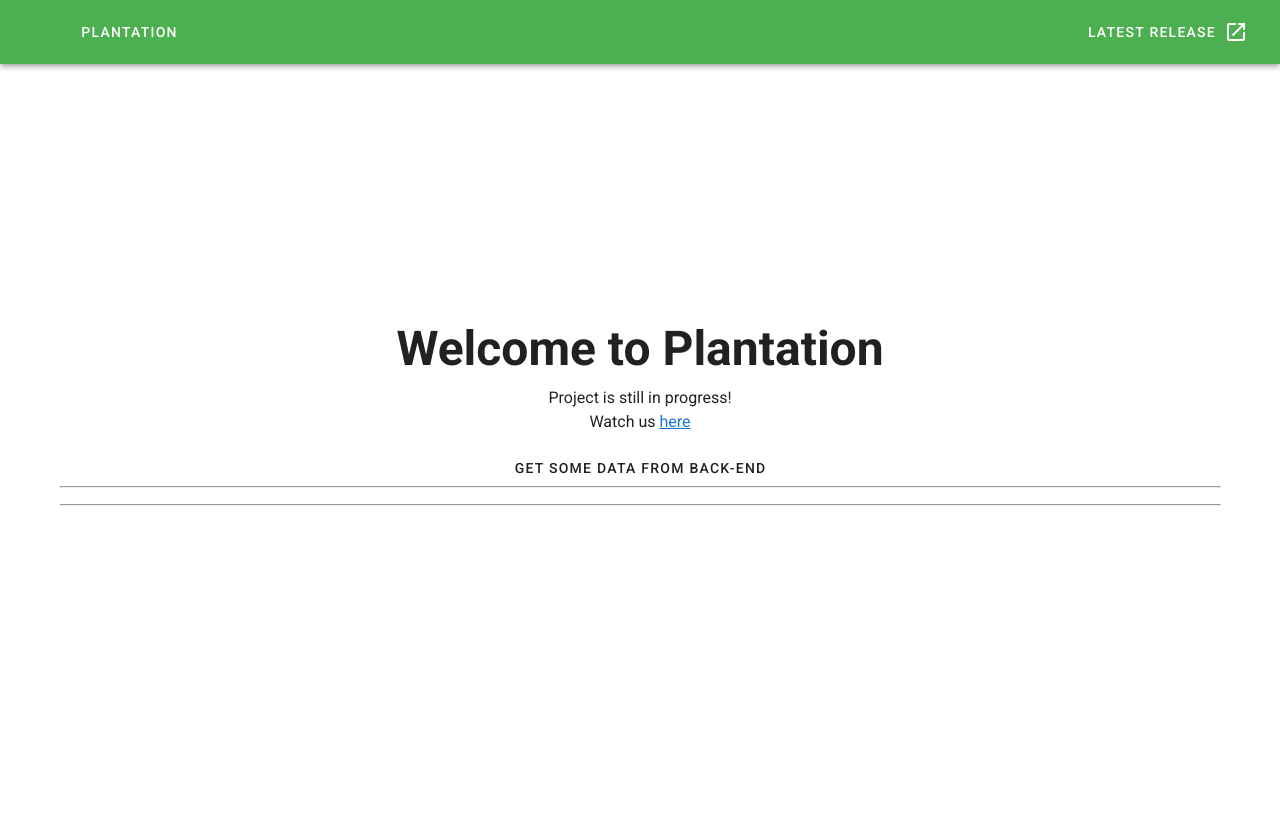
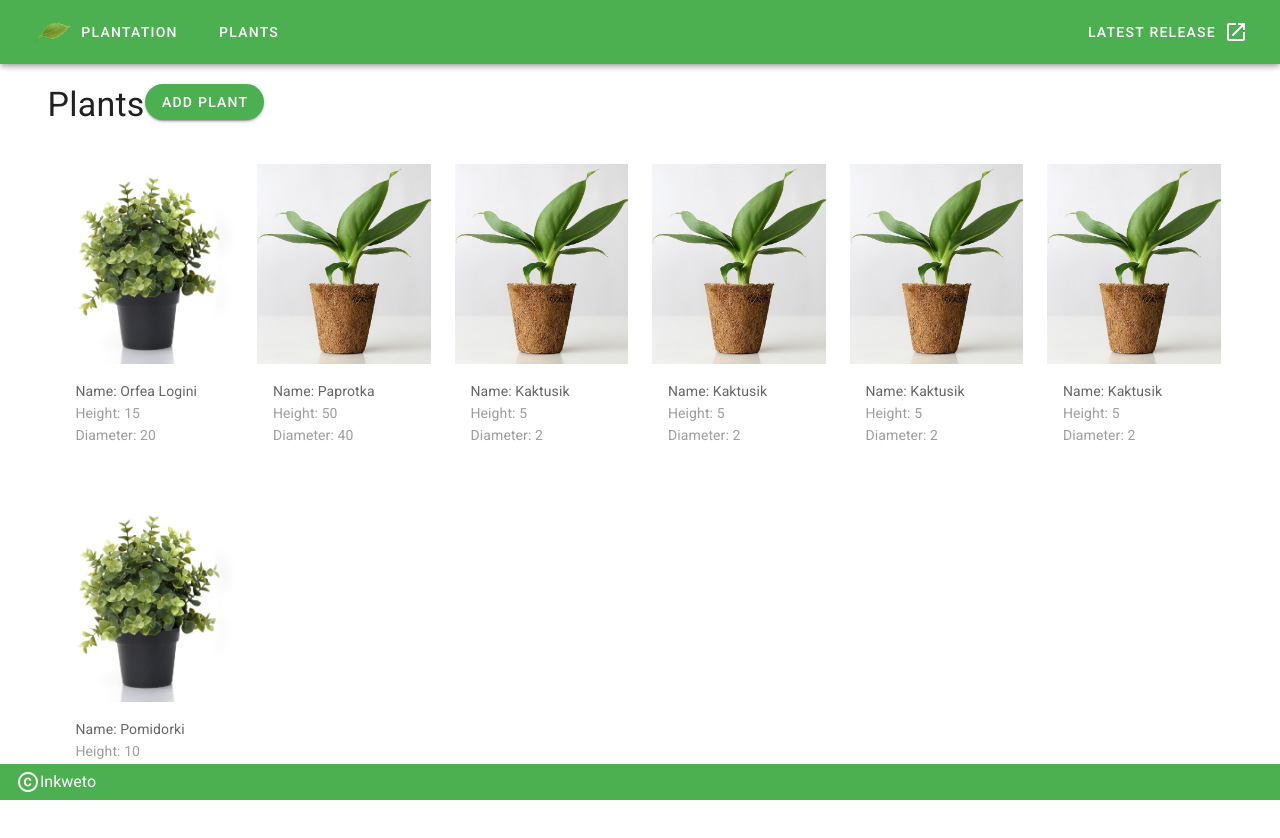
Before and after one commit to Inkweto/Plantation-front, a Vue app: page /plants in a window 1280 px wide. Shown: the top 838 px of the page. Before the commit the page ends 800 px from the top, so only its background shows below. Built offline with nearby package versions, Linux system fonts and the light colour scheme.

Commit message:
added routing and plants page

```diff
--- a/src/App.vue
+++ b/src/App.vue
@@ -6,8 +6,7 @@
       dark
     >
       <v-btn
-        href="https://github.com/Inkweto/Plantation-front"
-        target="_blank"
+        href="http://localhost:8080/"
         text
       >
         <v-img
@@ -18,6 +17,13 @@
           width="40"
         />
         <span class="mr-2">Plantation</span>
+      </v-btn>
+
+      <v-btn
+        href="http://localhost:8080/plants"
+        text
+      >
+        <span class="mr-2">Plants</span>
       </v-btn>
 
       <v-spacer></v-spacer>
@@ -33,20 +39,22 @@
     </v-app-bar>
 
     <v-main>
-      <HelloWorld/>
+      <router-view></router-view>
     </v-main>
+
+    <v-footer
+      app
+      color="green"
+      dark>
+
+      <v-icon>mdi-copyright</v-icon> Inkweto
+  </v-footer>
   </v-app>
 </template>
 
 <script>
-  import HelloWorld from './components/HelloWorld';
-
   export default {
     name: 'App',
-
-    components: {
-      HelloWorld,
-    },
 
     data: () => ({
     }),
--- /dev/null
+++ b/src/components/Plants.vue
@@ -0,0 +1,61 @@
+<template>
+  <div class="plants">
+
+
+    <v-container class="my-5">
+
+      <v-row>
+        <h1 class="display-1 mb-3 heading dark--text">
+          Plants
+        </h1>
+        <v-btn
+          rounded
+          color="green"
+          dark
+        >
+          Add plant
+        </v-btn>
+      </v-row>
+
+
+      <v-layout row wrap align-content-center>
+        <v-flex xs6 sm4 md3 lg2 v-for="plant in plants" :key="plant.name">
+          <v-card flat class="text-xs-center ma-3">
+            <v-responsive class="pt-4">
+              <v-img
+                :src="plant.photo_path"
+                height="200"
+                width="200">
+              </v-img>
+            </v-responsive>
+            <v-card-text>
+              <div class="subheading">Name: {{ plant.name }}</div>
+              <div class="grey--text">Height: {{ plant.height }}</div>
+              <div class="grey--text">Diameter: {{ plant.diameter }}</div>
+            </v-card-text>
+          </v-card>
+        </v-flex>
+      </v-layout>
+
+    </v-container>
+
+  </div>
+</template>
+
+<script>
+export default {
+  data() {
+    return {
+      plants: [
+        { name: 'Orfea Logini', height: '15', diameter: '20', photo_path: 'sample2.jpg' },
+        { name: 'Paprotka', height: '50', diameter: '40', photo_path: 'sample1.jpg' },
+        { name: 'Kaktusik', height: '5', diameter: '2', photo_path: 'sample1.jpg' },
+        { name: 'Kaktusik', height: '5', diameter: '2', photo_path: 'sample1.jpg' },
+        { name: 'Kaktusik', height: '5', diameter: '2', photo_path: 'sample1.jpg' },
+        { name: 'Kaktusik', height: '5', diameter: '2', photo_path: 'sample1.jpg' },
+        { name: 'Pomidorki', height: '10', diameter: '4', photo_path: 'sample2.jpg' },
+      ]
+    }
+  }
+}
+</script>
--- a/src/main.js
+++ b/src/main.js
@@ -1,10 +1,12 @@
 import Vue from 'vue'
 import App from './App.vue'
 import vuetify from './plugins/vuetify'
+import router from './router'
 
 Vue.config.productionTip = false
 
 new Vue({
   vuetify,
+  router,
   render: h => h(App)
 }).$mount('#app')
--- /dev/null
+++ b/src/router.js
@@ -0,0 +1,22 @@
+import Vue from 'vue'
+import Router from 'vue-router'
+import HelloWorld from './views/HelloWorld.vue'
+
+Vue.use(Router)
+
+export default new Router({
+    mode: 'history',
+    base: process.env.BASE_URL,
+    routes: [
+        {
+            path: '/',
+            name: 'helloworld',
+            component: HelloWorld
+        },
+        {
+            path: '/plants',
+            name: 'plants',
+            component: () => import('./views/Plants.vue')
+        }
+    ]
+})
--- /dev/null
+++ b/src/views/HelloWorld.vue
@@ -0,0 +1,12 @@
+<template>
+    <HelloWorld/>
+</template>
+
+<script>
+    import HelloWorld from '../components/HelloWorld'
+    export default {
+        components: {
+            HelloWorld
+        }
+    }
+</script>
--- /dev/null
+++ b/src/views/Plants.vue
@@ -0,0 +1,12 @@
+<template>
+    <Plants/>
+</template>
+
+<script>
+    import Plants from '../components/Plants'
+    export default {
+        components: {
+            Plants
+        }
+    }
+</script>
```
Also changed, not shown: public/sample1.jpg (added), public/sample2.jpg (added).
